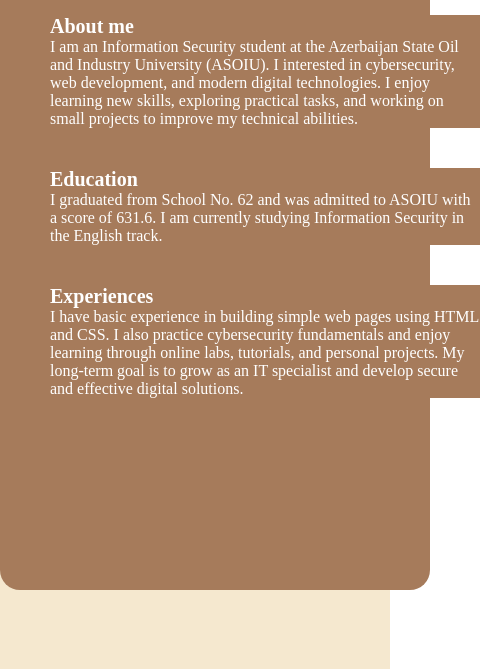
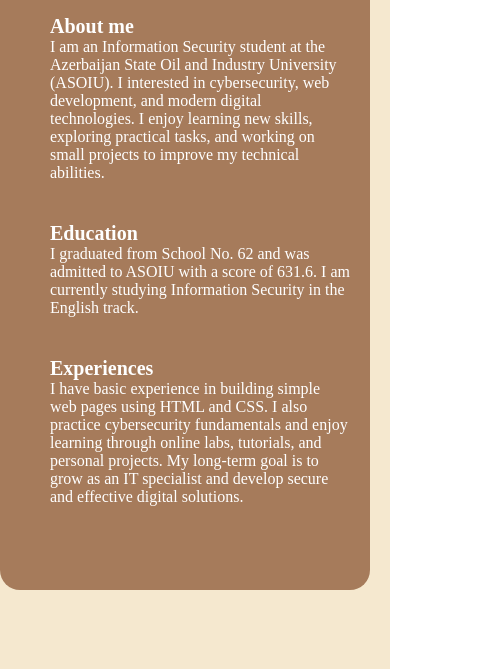
Before and after one commit to alisamedov2007/alisamedov-portfolio, a plain HTML site: page index.html in a window 390 px wide. Shown: the part 175-844 px from the top of the page, 480 px wide, since content can reach past the window. Drawn offline with Linux system fonts and the light colour scheme.

Commit message:
style.css

```diff
--- a/style.css
+++ b/style.css
@@ -162,10 +162,10 @@
     }
     .about, .edu, .exp {
         font-size: 20px;
-        width: 430px;
+        width: 300px;
     }
     .write {
         font-size: 16px;
-        width: 430px;
+        width: 300px;
     }
 }
```
